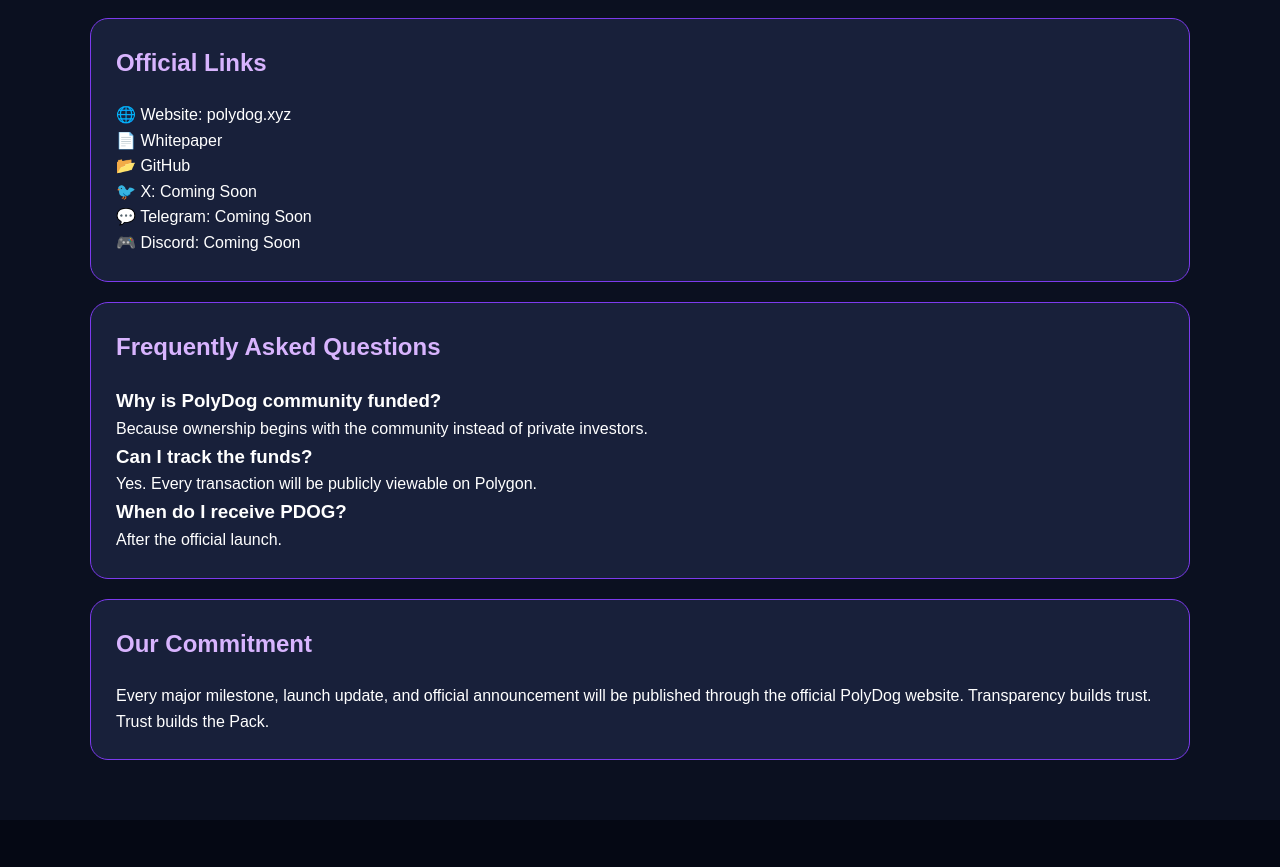
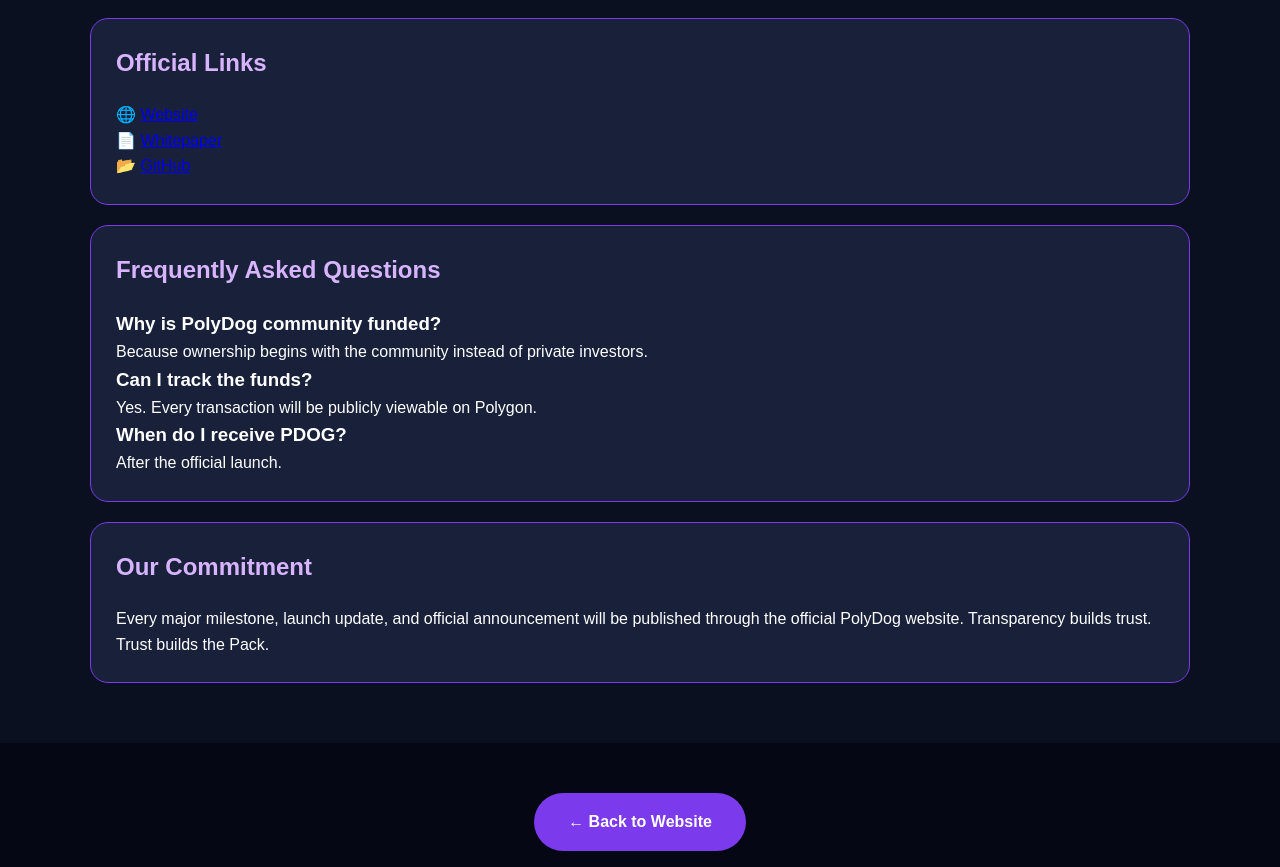
Before and after one commit to jamalfishburn44-creator/polydog-website, a plain HTML site: page launch.html in a window 1280 px wide. Shown: the part 3321-4188 px from the top of the page. Drawn offline with Linux system fonts and the light colour scheme.

Commit message:
Update launch.html

```diff
--- a/launch.html
+++ b/launch.html
@@ -268,17 +268,11 @@ Be one of the first members of the Pack.
 
 <h2>Official Links</h2>
 
-<p>🌐 Website: polydog.xyz</p>
+<p>🌐 <a href="https://polydog.xyz">Website</a></p>
 
-<p>📄 Whitepaper</p>
+<p>📄 <a href="whitepaper.html">Whitepaper</a></p>
 
-<p>📂 GitHub</p>
-
-<p>🐦 X: Coming Soon</p>
-
-<p>💬 Telegram: Coming Soon</p>
-
-<p>🎮 Discord: Coming Soon</p>
+<p>📂 <a href="https://github.com/jamalfishburn44-creator/polydog-website">GitHub</a></p>
 
 </section>
 <section class="card">
```
